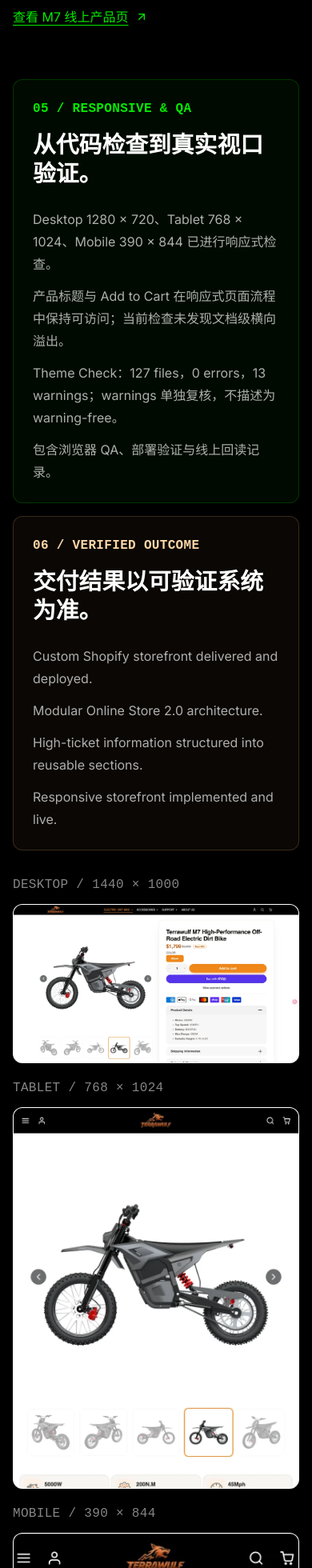
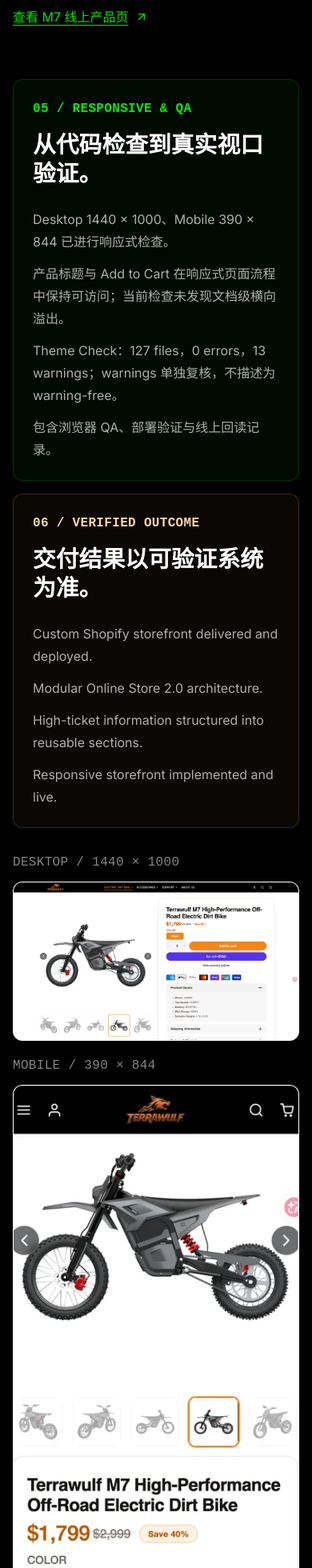
Before and after one commit to NarutoTuT/shopify-studio-site, a Next.js app: page /case-studies/terrawulf in a window 390 px wide. Shown: the part 7799-9759 px from the top of the page at 80% size. Built offline with nearby package versions, Linux system fonts and the light colour scheme; no server answers.

Commit message:
Show desktop and mobile Terrawulf evidence

```diff
--- a/components/terrawulf-case-study-page.tsx
+++ b/components/terrawulf-case-study-page.tsx
@@ -240,7 +240,7 @@ export function TerrawulfCaseStudyPage() {
                 <p className="font-mono text-base font-semibold uppercase text-primary">05 / Responsive & QA</p>
                 <h2 className="mt-4 text-[clamp(1.8rem,3vw,2.5rem)] font-bold leading-tight">从代码检查到真实视口验证。</h2>
                 <ul className="mt-6 space-y-3 text-base leading-[1.75] text-white/68">
-                  <li>Desktop 1280 × 720、Tablet 768 × 1024、Mobile 390 × 844 已进行响应式检查。</li>
+                  <li>Desktop 1440 × 1000、Mobile 390 × 844 已进行响应式检查。</li>
                   <li>产品标题与 Add to Cart 在响应式页面流程中保持可访问；当前检查未发现文档级横向溢出。</li>
                   <li>Theme Check：127 files，0 errors，13 warnings；warnings 单独复核，不描述为 warning-free。</li>
                   <li>包含浏览器 QA、部署验证与线上回读记录。</li>
@@ -257,10 +257,9 @@ export function TerrawulfCaseStudyPage() {
                 </ul>
               </section>
             </div>
-            <div className="mx-auto mt-8 grid max-w-[1400px] items-start gap-5 md:grid-cols-[1.4fr_0.75fr_0.42fr]">
+            <div className="mx-auto mt-8 grid max-w-[1400px] items-start gap-5 md:grid-cols-[1.4fr_0.42fr]">
               {[
                 ["Desktop / 1440 × 1000", "/case-studies/terrawulf/pdp-live.webp", "Terrawulf M7 desktop product page with gallery and purchase panel", "aspect-[3420/1902]"],
-                ["Tablet / 768 × 1024", "/case-studies/terrawulf/pdp-tablet.webp", "Terrawulf M7 tablet product page showing responsive product media", "aspect-[768/1024]"],
                 ["Mobile / 390 × 844", "/case-studies/terrawulf/pdp-mobile.webp", "Terrawulf M7 mobile product page showing responsive product media", "aspect-[390/844]"],
               ].map(([label, src, alt, aspect]) => (
                 <figure key={src}>
```
